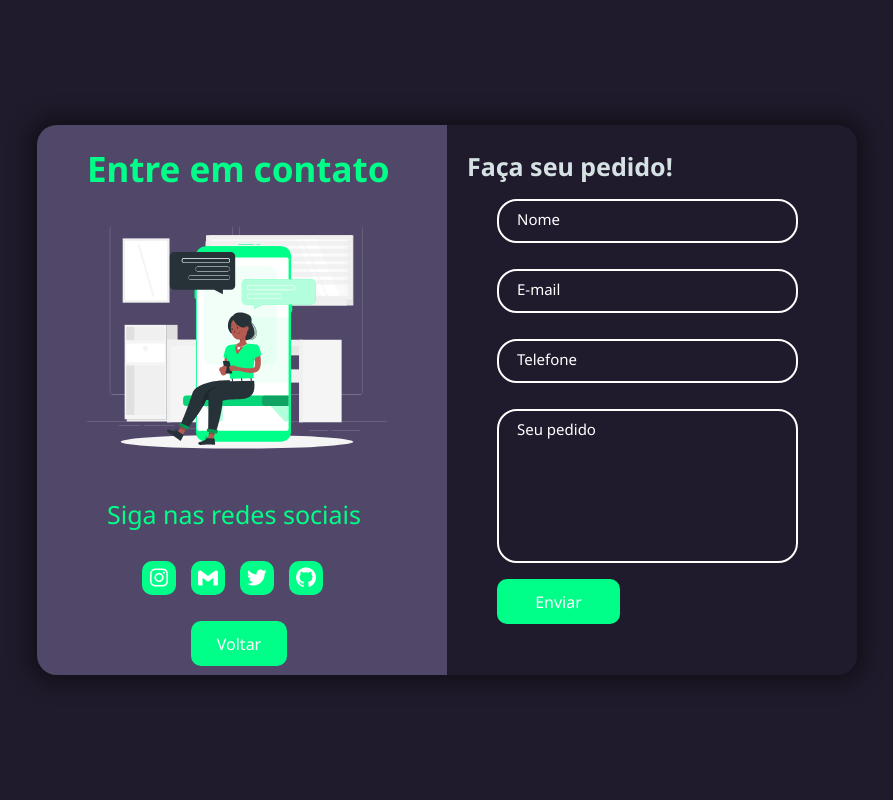
After one commit to Anti-guaraitubense/pi_opet, a PHP site: page /askdonate.php in a window 1280 px wide. The commit adds this page. Shown: the whole page, without its empty margins (193-1086 px from the left). Run offline with PHP 8.4, Linux system fonts and the light colour scheme.

Commit message:
pedir doação pronto mudanças no index

```diff
--- /dev/null
+++ b/askdonate.php
@@ -0,0 +1,56 @@
+<!DOCTYPE html>
+<html lang="pt_BR">
+    <head>
+        <meta charset="UTF-8">
+        <meta name="viewport" content="width=device-width, initial-scale=1.0">
+        <title>Pedido de Doação</title>
+        <link rel="stylesheet" type="text/css" href="css/askdonate.css">
+        <link rel="stylesheet" href="https://unpkg.com/boxicons@latest/css/boxicons.min.css">
+        <script src="js/donate.js"></script>
+    </head>
+
+    <body>
+        <div class="container">
+            <div class="item">
+                <div class="contact">
+                    <div class="first-text">Entre em contato</div>
+                    <img src="img/message.svg" class="image">
+                    <div class="social-links">
+                        <span class="second-text">Siga nas redes sociais</span>
+                        <ul class="social-media">
+                            <li><a href="#"><i class='bx bxl-instagram'></i></a></li>
+                            <li><a href="mailto:contato@doasansempresarial.com/"><i class='bx bxl-gmail'></i></a></li>
+                            <li><a href="#"><i class='bx bxl-twitter'></i></a></li>
+                            <li><a href="https://github.com/Anti-guaraitubense/pi_opet"><i class='bx bxl-github'></i></a></li>
+                            <button class="btn1"><a href="index.php">Voltar</a></button>
+                        </ul>
+                        <button class="btn">Enviar</button>
+                    </div>
+                </div>
+                    <div class="submit-form">
+                        <h4 class="third-text">Faça seu pedido!</h4>
+                        <form action="https://formsubmit.co/doasansempresarial@gmail.com" method="POST">
+                            <div class="input-box">
+                                <input type="text" name="name" class="input" required>
+                                <label for="">Nome</label>
+                            </div>
+                            <div class="input-box">
+                                <input type="email" name="email" class="input" required>
+                                <label for="">E-mail</label>
+                            </div>
+                            <div class="input-box">
+                                <input type="tel" name="tel" class="input" required>
+                                <label for="">Telefone</label>
+                            </div>
+                            <div class="input-box">
+                                <textarea name="text" id="message" class="input" cols="30" rows="10" required></textarea>
+                                <label for="">Seu pedido</label>
+                            </div>
+                            <button class="btn" type="submit">Enviar</button>
+                        </form>
+                    </div>
+
+            </div>
+        </div>
+    </body>
+</html>
--- /dev/null
+++ b/css/askdonate.css
@@ -0,0 +1,205 @@
+@import url('https://fonts.googleapis.com/css2?family=Noto+Sans:wght@400;700&display=swap');
+
+*{
+    margin: 0;
+    padding: 0;
+    font-family: 'Noto Sans', sans-serif;
+}
+
+:root{
+	--main-color: #00ff88;
+	--text-color: #f0ffffde;
+	--text-color2: #2b134b;
+	--other-color: #2f2841;
+	--second-color: #514869;
+	--bg-color: #201b2c;;
+
+	--big-font: 4.5rem;
+	--h2-font: 2.6rem;
+	--p-font: 1.1rem;
+}
+
+body{
+    display: flex;
+    justify-content: center;
+    align-items: center;
+    min-height: 100vh;
+}
+
+.container{
+    position: relative;
+    width: 100%;
+    height: 100vh;
+    background: var(--bg-color);
+    display: flex;
+    justify-content: center;
+    align-items: center;
+}
+
+.item{
+    width: 100%;
+    height: 550px;
+    max-width: 820px;
+    background: var(#fff);
+    border-radius: 20px;
+    box-shadow: 0 0 20px 10px rgba(0, 0, 0, .4);
+    overflow: hidden;
+    grid-template-columns: repeat(2, 1fr);
+    display: grid;
+    z-index: 1000;
+}
+
+.contact{
+    background: var(--second-color);
+}
+
+.submit-form{
+    background: var(--bg-color);
+}
+
+.first-text{
+    color: var(--main-color);
+    padding-left: 50px;
+    padding-top: 20px;
+    font-size: 35px;
+    font-weight: 600;
+}
+
+.image{
+    height: 300px;
+    width: 400px;
+}
+
+.social-media{
+    display: flex;
+    list-style: none;
+    padding-left: 90px;
+    padding-top: 20px;
+}
+
+ul li{
+    padding-left: 15px;
+    font-size: 24px;
+    margin-top: 10px;
+}
+
+i{
+    background: var(--main-color);
+    padding: 5px;
+    border-radius: 10px;
+    transition: 0.5s;
+    color: #fff;
+}
+
+.social-media i:hover{
+    background: var(--second-color);
+    color: var(--main-color);
+    transition: 0.5s;
+
+}
+
+.second-text{
+    font-size: 25px;
+    font-weight: 500;
+    color: var(--main-color);
+    padding-left: 70px;
+}
+
+.third-text{
+    font-size: 25px;
+    position: relative;
+    top: 14px;
+    left: 20px;
+    padding-top: 10px;
+    color: var(--text-color);
+}
+
+form{
+    padding: 0 50px;
+    height: 100%;
+    width: 100%;
+    overflow: hidden;
+}
+
+.input-box{
+    height: 40px;
+    width: 70%;
+    margin: 30px 0;
+    position: relative;
+}
+
+.input{
+    width: 100%;
+    height: 100%;
+    background: transparent;
+    border: 2px solid #fff;
+    border-radius: 20px;
+    outline: none;
+    padding-left: 10px;
+    color: #fff;
+    font-size: 16px;
+}
+
+.input-box label{
+    position: absolute;
+    top: 50%;
+    left: 10px;
+    padding-left: 10px;
+    transform: translateY(-50%);
+    font-size: 15px;
+    font-weight: 500;
+    color: #fff;
+    transition: .3s;
+}
+
+.input-box .input:focus ~ label,
+.input-box .input:valid ~ label{
+    top: -9px;
+    left: -10px;
+    background: transparent;
+    font-weight: 500;
+    font-size: 12px;
+    padding: 5px;
+}
+
+textarea.input{
+    resize: none;
+    min-height: 150px;
+    overflow: auto;
+}
+
+.btn{
+    position: relative;
+    top: 100px;
+    background: var(--main-color);
+    outline: none;
+    border: none;
+    border-radius: 10px;
+    height: 45px;
+    width: 30%;
+    font-size: 16px;
+    color: #fff;
+    cursor: pointer;
+    font-weight: 500;
+}
+
+.btn1{
+    position: relative;
+    top: 70px;
+    left: -132px;
+    background: var(--main-color);
+    outline: none;
+    border: none;
+    border-radius: 10px;
+    height: 45px;
+    width: 30%;
+    font-size: 16px;
+    color: #fff;
+    cursor: pointer;
+    font-weight: 500;
+}
+
+a{
+    text-decoration: none;
+    color: #fff;
+}
--- a/css/style.css
+++ b/css/style.css
@@ -370,7 +370,7 @@ header.sticky{
 	transition: all .50s ease;
 }
 
-.social .clr i{
+.social i{
 	color: var(--main-color);
 }
 
@@ -414,6 +414,7 @@ header.sticky{
 	padding: 10px;
 	border-radius: 2rem;
 }
+
 
 @media (max-width: 1545px){
 	header{
```
Also changed, not shown: index.php (+14 -11 lines), img/message.svg (added), js/askdonate.js (added).
